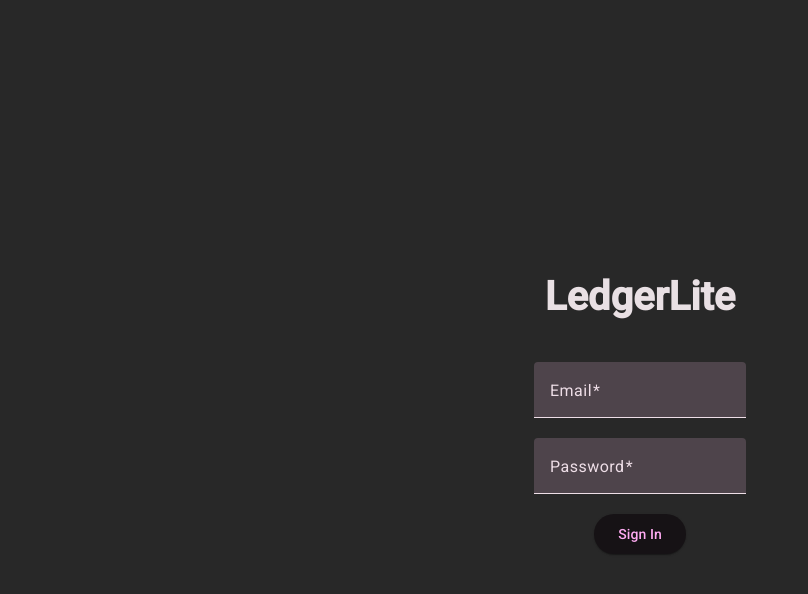
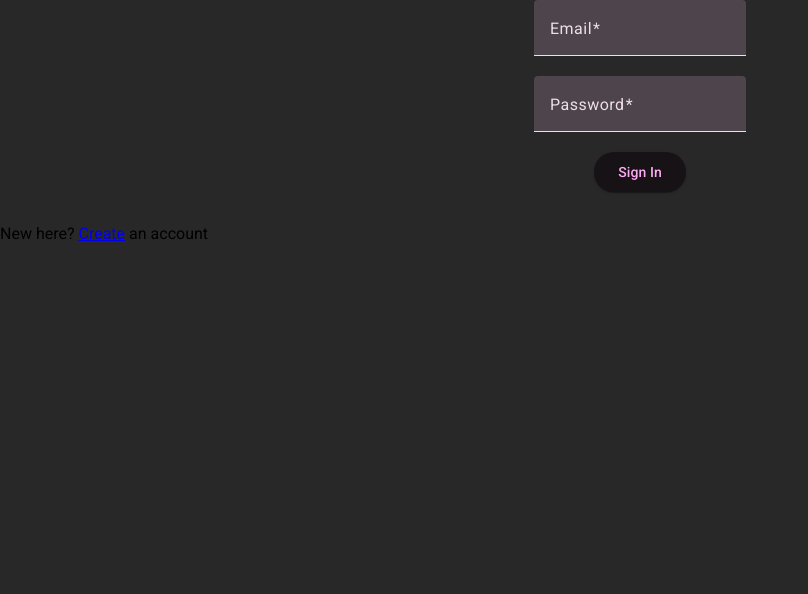
Before and after one commit to Noveboi/LedgerLite-Web, an Angular app in the folder ledger-lite/: page /login in a window 1280 px wide. Shown: the top 594 px of the page, without its empty margins (0-808 px from the left). Built offline with nearby package versions, Linux system fonts and the light colour scheme.

Commit message:
Clean up LoginForm

```diff
--- a/ledger-lite/src/app/features/login/components/login-form/login-form.component.html
+++ b/ledger-lite/src/app/features/login/components/login-form/login-form.component.html
@@ -1,4 +1,3 @@
-
 <form id="login" (submit)="onFormSubmit($event)" [formGroup]="loginForm">
     @let email = loginForm.controls.email;
     @let pass = loginForm.controls.password;
--- a/ledger-lite/src/app/features/login/pages/login-page/login-page.component.css
+++ b/ledger-lite/src/app/features/login/pages/login-page/login-page.component.css
@@ -7,3 +7,7 @@
 
     gap: 1rem;
 }
+
+p {
+    margin-top: 2em;
+}
--- a/ledger-lite/src/app/features/login/pages/login-page/login-page.component.html
+++ b/ledger-lite/src/app/features/login/pages/login-page/login-page.component.html
@@ -1,4 +1,3 @@
-<div class="login-page">
-    <app-logo/>
-    <app-login-form (onSubmit)="handleLogin($event)"/>
-</div>
+<app-login-form (onSubmit)="handleLogin($event)"/>
+
+<p>New here? <a href="/auth/register">Create</a> an account</p>
```
